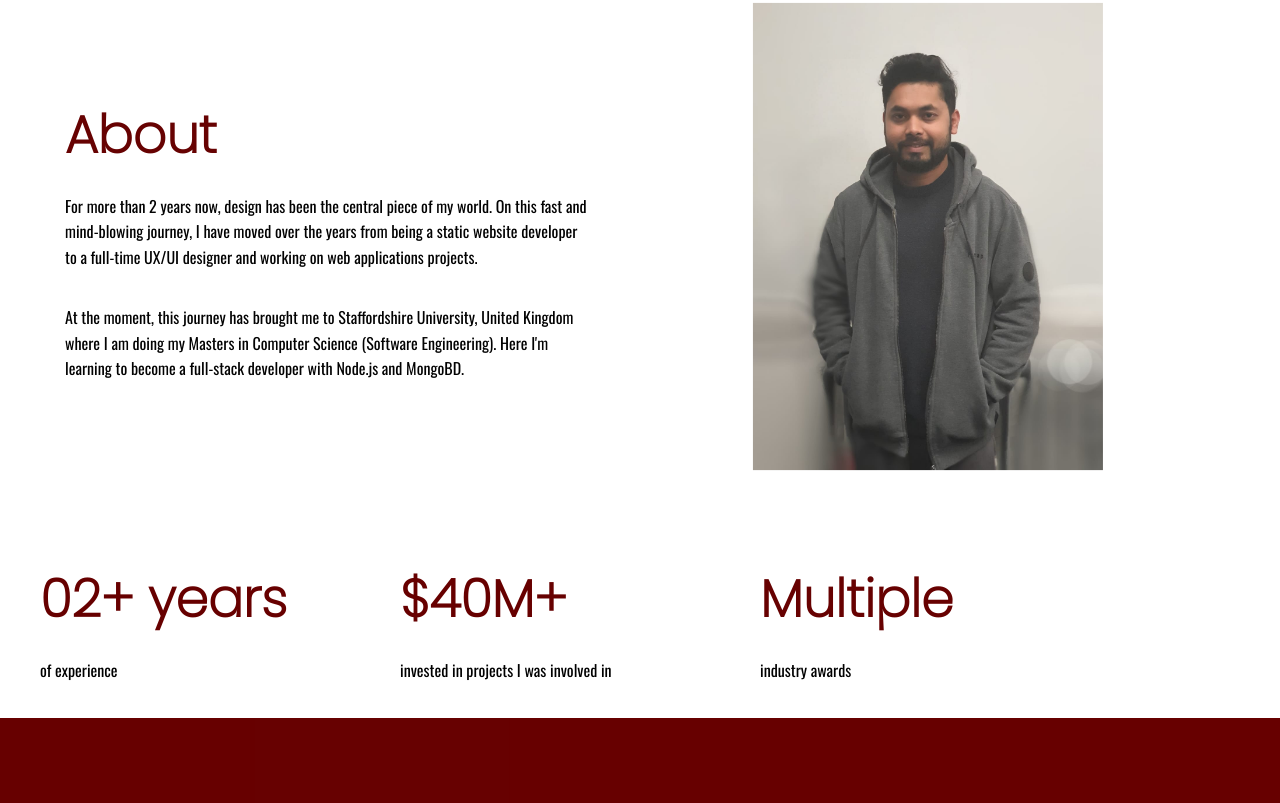
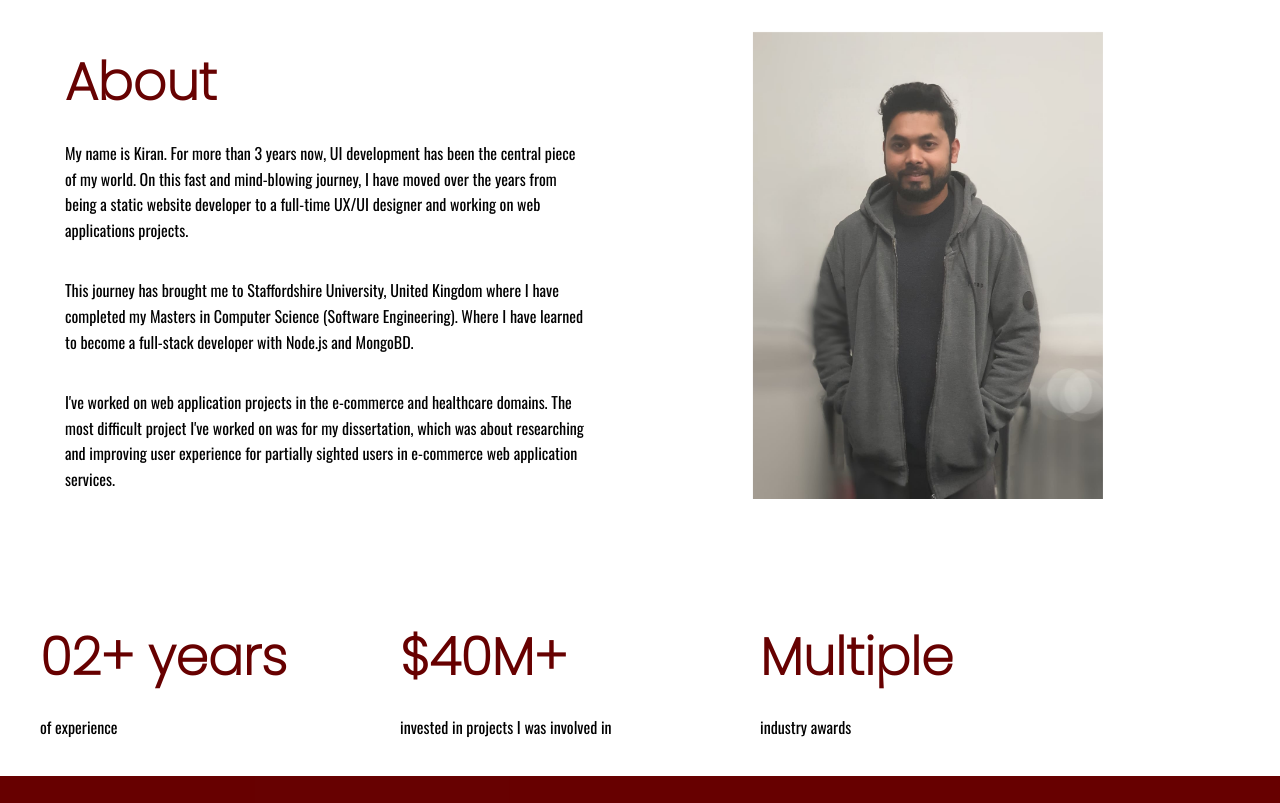
Before and after one commit to kirannikam000061/webPrinciples, a plain HTML site: page index.html in a window 1280 px wide. Shown: the part 857-1660 px from the top of the page. Drawn offline with nearby package versions, Linux system fonts and the light colour scheme.

Commit message:
final change

```diff
--- a/index.html
+++ b/index.html
@@ -63,11 +63,13 @@
       <div class="about-main wrap">
         <div class="about-info col-5 col-xs-10 col-sm-10">
           <h2>About</h2>
-          <p>For more than 2 years now, design has been the central piece of my world.
+          <p>My name is Kiran. For more than 3 years now, UI development has been the central piece of my world.
             On this fast and mind-blowing journey, I have moved over the years from being a
-            static website developer to a full-time UX/UI designer and working on web applications projects.</p>
-          <p>At the moment, this journey has brought me to Staffordshire University,
-            United Kingdom where I am doing my Masters in Computer Science (Software Engineering). Here I'm learning to become a full-stack developer with Node.js and MongoBD.</p>
+                        static website developer to a full-time UX/UI designer and working on web applications projects.</p>
+          <p>This journey has brought me to Staffordshire University,
+            United Kingdom where I have completed my Masters in Computer Science (Software Engineering).
+Where I have learned to become a full-stack developer with Node.js and MongoBD.</p>
+<p>I've worked on web application projects in the e-commerce and healthcare domains. The most difficult project I've worked on was for my dissertation, which was about researching and improving user experience for partially sighted users in e-commerce web application services.</p>
         </div>
         <div class="about-img col-5 col-xs-10 col-sm-10 justify-content-center"><img src="images/myImage.jpg" alt=""></div>
       </div>
@@ -206,7 +208,7 @@
                   <ul class="experties-ul">
                     <li>Angular Material</li>
                     <li>Fxlayout Angular</li>
-                    <li>Bootstarp</li>
+                    <li>Bootstrap</li>
                     <li>Node.js</li>
                     <li>MongoDB</li>
                   </ul>
```
Also changed, not shown: about.html (+6 -4 lines), contact.html (+4 -5 lines), edu_tech.html (+1 -1 lines), 1 other file.
